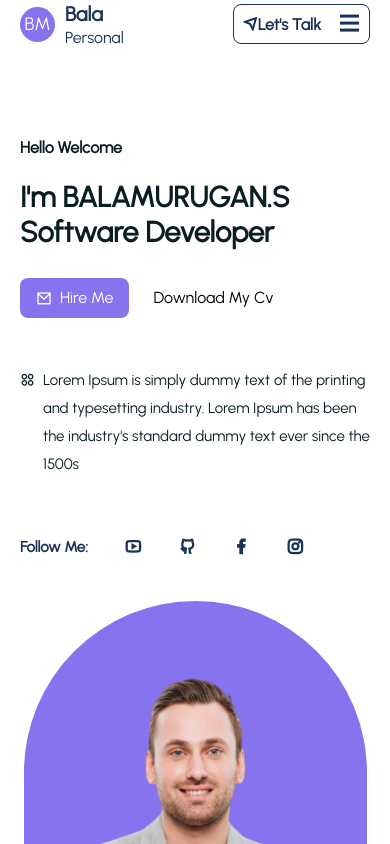
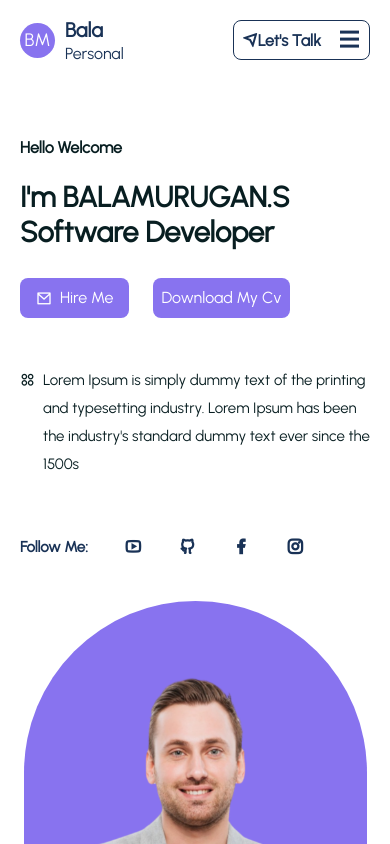
Before and after one commit to BALAMURUGANS061199/My-Portfolio, a React (Create React App) app: page / in a window 390 px wide. Shown: the top 844 px of the page. Built offline with nearby package versions, Linux system fonts and the light colour scheme.

Commit message:
Update Cv

```diff
--- a/src/App.css
+++ b/src/App.css
@@ -79,7 +79,7 @@ body {
 }
 
 .container {
-  max-width: 1600px;
+  max-width: 1100px;
   padding-left: 20px;
   padding-right: 20px;
   margin: auto;
@@ -101,10 +101,6 @@ section {
 
 /* Mobile Responsiveness */
 @media only screen and (max-width: 768px) {
-  .container {
-    width: 100%;
-    height: 100%;
-  }
   .menu {
     width: 100%;
     height: 100%;
--- a/src/components/UI/Hero.jsx
+++ b/src/components/UI/Hero.jsx
@@ -51,7 +51,12 @@ const Hero = () => {
               >
                 See Portfolio
               </a> */}
-              <button onClick={handleDownload}>Download My Cv</button>
+              <button
+                className="bg-primaryColor text-white font-500 rounded-[8px] flex items-center p-2 "
+                onClick={handleDownload}
+              >
+                Download My Cv
+              </button>
             </div>
 
             <p
```
